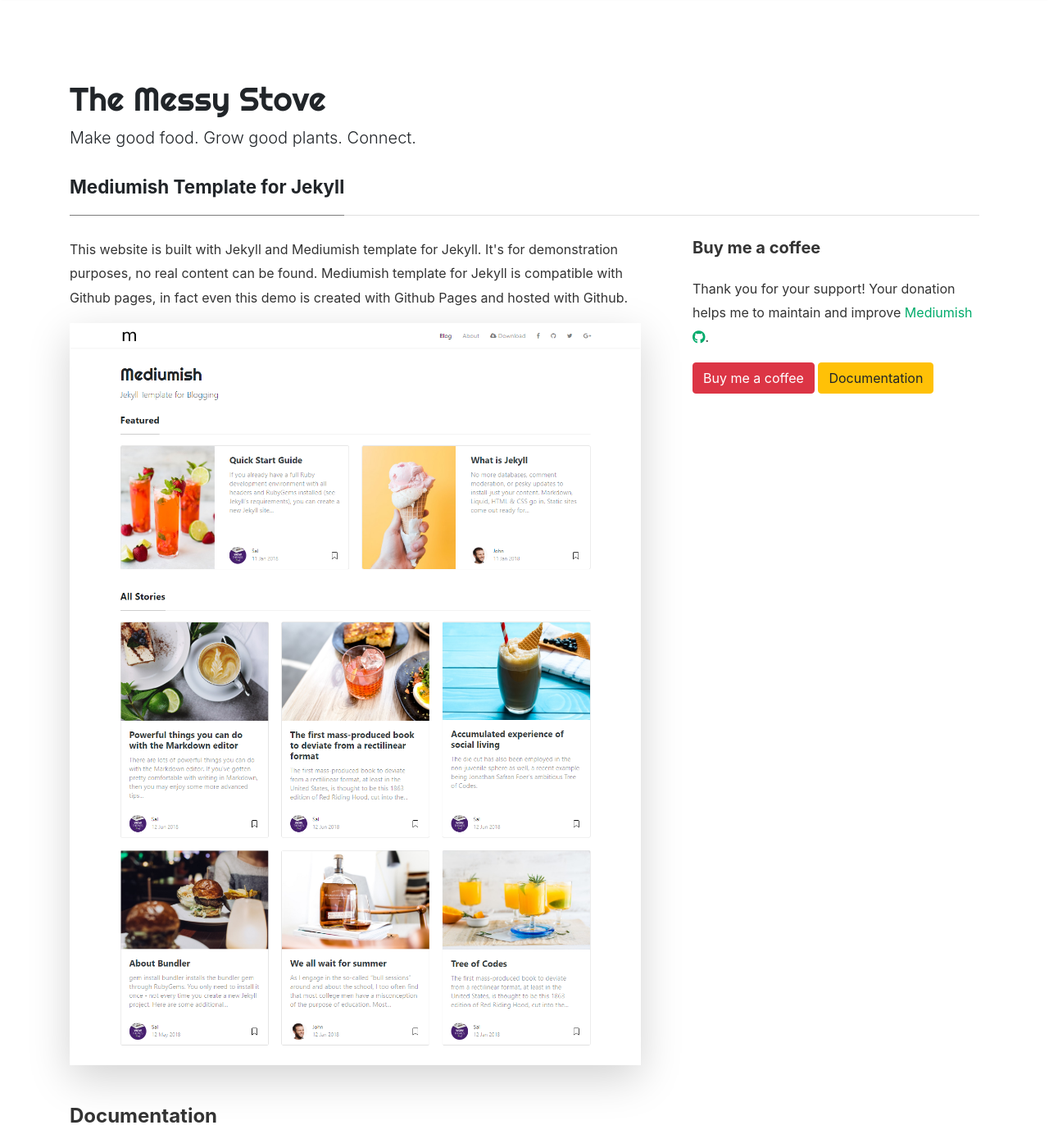
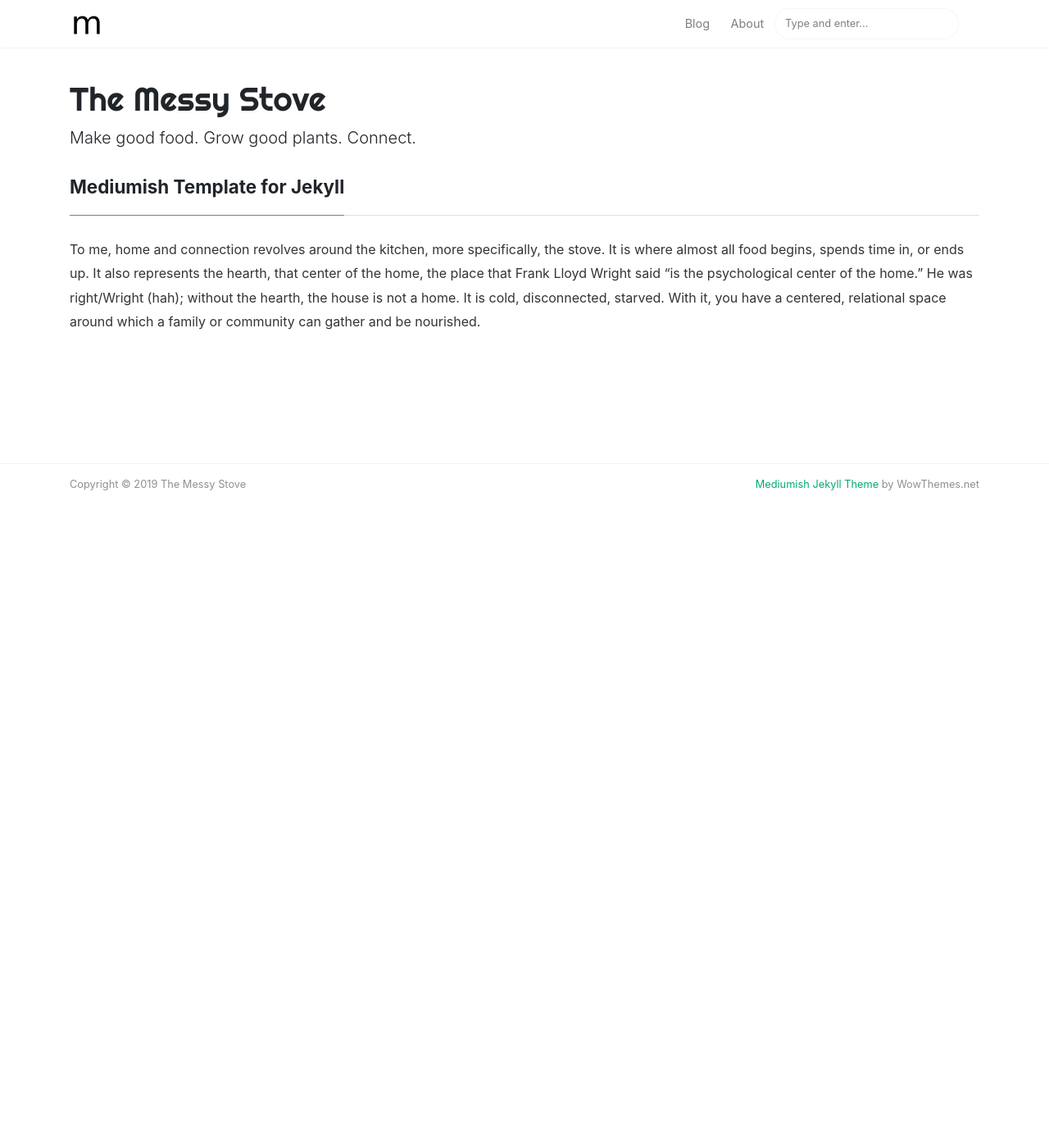
Before and after one commit to pknielski/pknielski.github.io, a Jekyll site: the page built from _pages/about.md, in a window 1280 px wide and 1400 px high. Shown: the whole window at 82% size. Built offline with Jekyll 4.4.1, drawn with Linux system fonts in a browser that asks for light colours; nearby versions of some CDN libraries; some of the changed text lies outside the part shown.

Commit message:
Update about.md

```diff
--- a/_pages/about.md
+++ b/_pages/about.md
@@ -3,33 +3,7 @@ layout: page
 title: Mediumish Template for Jekyll
 permalink: /about
 comments: false
+published: true
 ---
 
-<div class="row justify-content-between">
-<div class="col-md-8 pr-5">
-
-<p>This website is built with Jekyll and Mediumish template for Jekyll. It's for demonstration purposes, no real content can be found. Mediumish template for Jekyll is compatible with Github pages, in fact even this demo is created with Github Pages and hosted with Github.</p>
-
-<p class="mb-5"><img class="shadow-lg" src="{{site.baseurl}}/assets/images/mediumish-jekyll-template.png" alt="jekyll template mediumish" /></p>
-<h4>Documentation</h4>
-
-<p>Please, read the docs <a href="https://bootstrapstarter.com/bootstrap-templates/template-mediumish-bootstrap-jekyll/">here</a>.</p>
-
-<h4>Questions or bug reports?</h4>
-
-<p>Head over to our <a href="https://github.com/wowthemesnet/mediumish-theme-jekyll">Github repository</a>!</p>
-
-</div>
-
-<div class="col-md-4">
-
-<div class="sticky-top sticky-top-80">
-<h5>Buy me a coffee</h5>
-
-<p>Thank you for your support! Your donation helps me to maintain and improve <a target="_blank" href="https://github.com/wowthemesnet/mediumish-theme-jekyll">Mediumish <i class="fab fa-github"></i></a>.</p>
-
-<a target="_blank" href="https://www.wowthemes.net/donate/" class="btn btn-danger">Buy me a coffee</a> <a target="_blank" href="https://bootstrapstarter.com/bootstrap-templates/template-mediumish-bootstrap-jekyll/" class="btn btn-warning">Documentation</a>
-
-</div>
-</div>
-</div>
+To me, home and connection revolves around the kitchen, more specifically, the stove.  It is where almost all food begins, spends time in, or ends up.  It also represents the hearth, that center of the home, the place that Frank Lloyd Wright said “is the psychological center of the home.” He was right/Wright (hah); without the hearth, the house is not a home.  It is cold, disconnected, starved.  With it, you have a centered, relational space around which a family or community can gather and be nourished.
```
